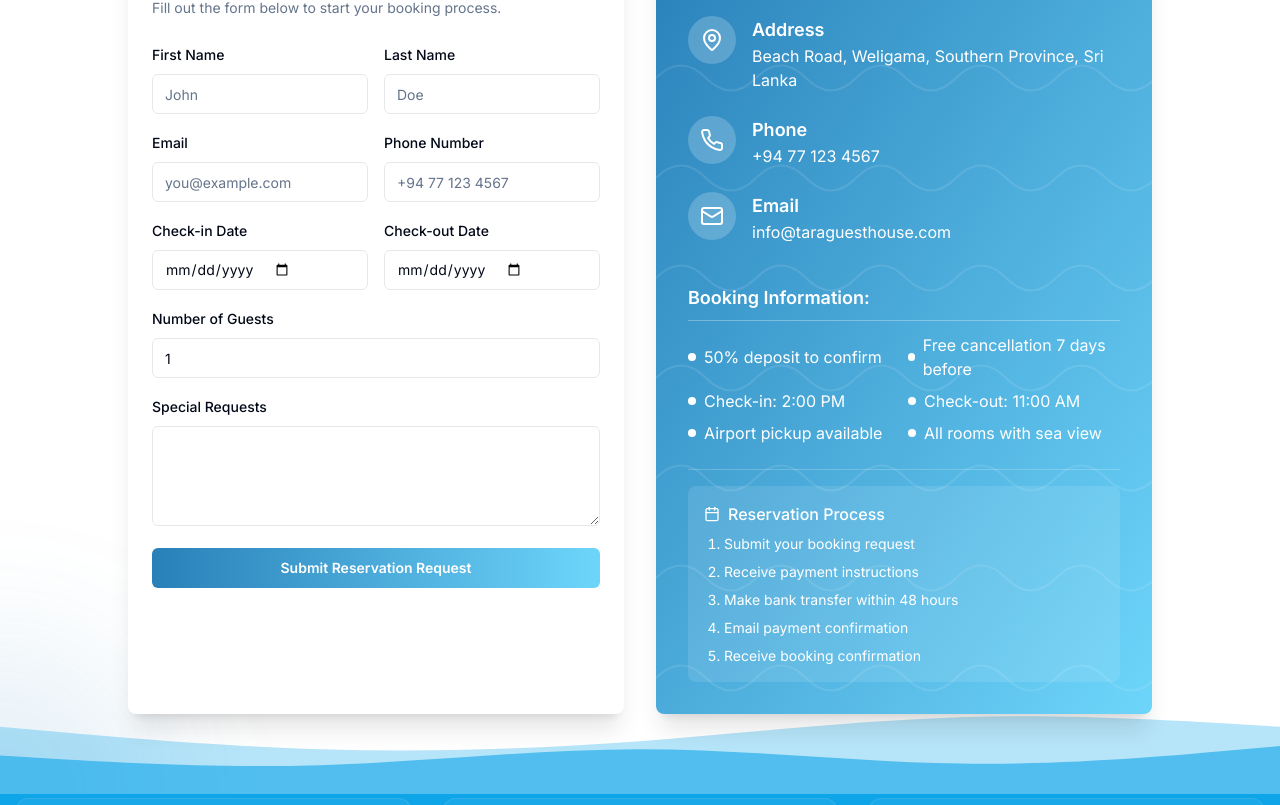
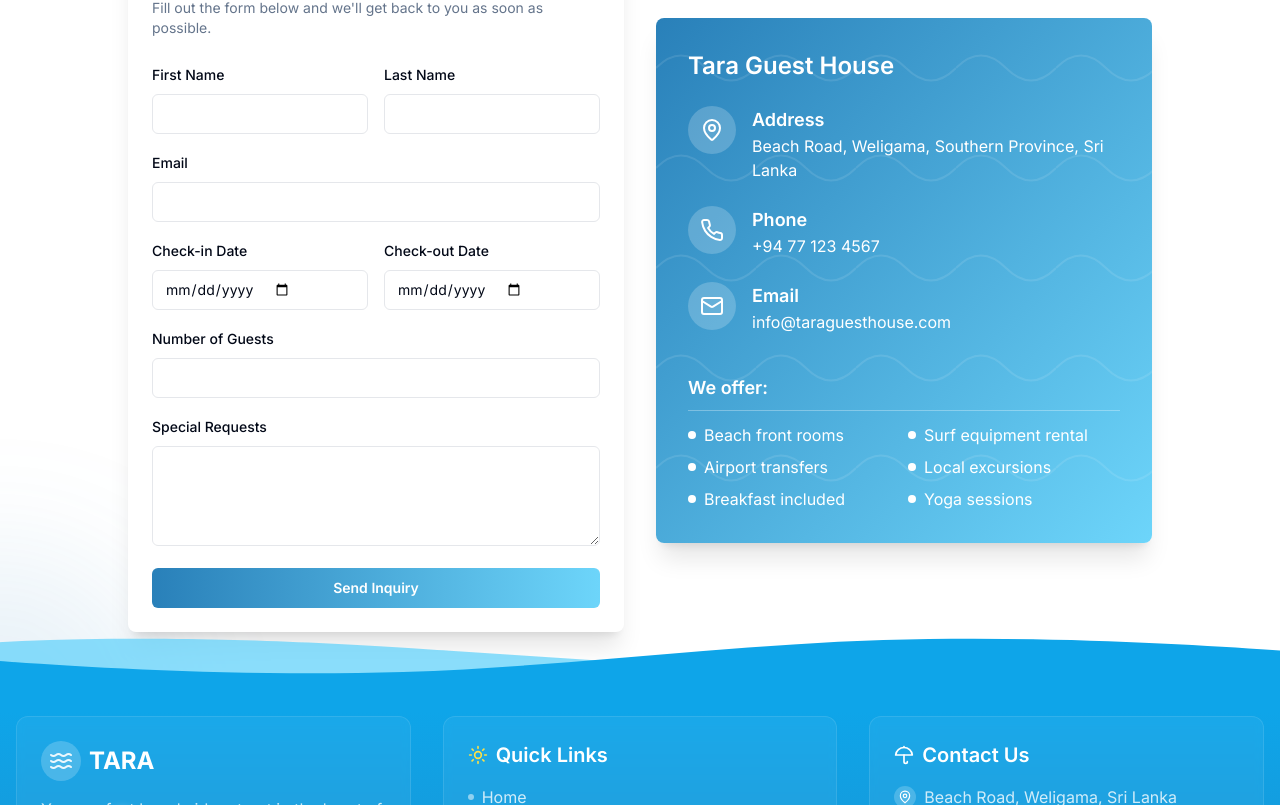
Before and after one commit to KaveeshaKaru/chirp-story-flow, a React (Vite) app: page / in a window 1280 px wide. Shown: the part 2875-3680 px from the top of the page. Built offline with nearby package versions, Linux system fonts and the light colour scheme.

Commit message:
Reverted to commit 4006b0a0d4f3f3b2b23ffe1fd3399ec82436ec2e

```diff
--- a/src/components/ContactSection.tsx
+++ b/src/components/ContactSection.tsx
@@ -5,60 +5,15 @@ import { Input } from "@/components/ui/input";
 import { Label } from "@/components/ui/label";
 import { Card, CardContent, CardDescription, CardHeader, CardTitle } from "@/components/ui/card";
 import { toast } from "sonner";
-import { MapPin, Phone, Mail, CheckCircle2, Calendar, User, CreditCard } from "lucide-react";
-import { useForm } from "react-hook-form";
-import { z } from "zod";
-import { zodResolver } from "@hookform/resolvers/zod";
-import { Form, FormControl, FormDescription, FormField, FormItem, FormLabel, FormMessage } from "@/components/ui/form";
-
-// Create a schema for form validation
-const formSchema = z.object({
-  firstName: z.string().min(2, { message: "First name is required" }),
-  lastName: z.string().min(2, { message: "Last name is required" }),
-  email: z.string().email({ message: "Invalid email address" }),
-  phone: z.string().min(10, { message: "Please enter a valid phone number" }),
-  checkIn: z.string().min(1, { message: "Check-in date is required" }),
-  checkOut: z.string().min(1, { message: "Check-out date is required" }),
-  guests: z.string().min(1, { message: "Number of guests is required" }),
-  requests: z.string().optional(),
-});
-
-type FormValues = z.infer<typeof formSchema>;
+import { MapPin, Phone, Mail, CheckCircle2 } from "lucide-react";
 
 const ContactSection = () => {
   const [isSubmitting, setIsSubmitting] = useState(false);
   const [formStep, setFormStep] = useState(0);
-  const [inquiryNumber, setInquiryNumber] = useState("");
 
-  // Initialize form with react-hook-form
-  const form = useForm<FormValues>({
-    resolver: zodResolver(formSchema),
-    defaultValues: {
-      firstName: "",
-      lastName: "",
-      email: "",
-      phone: "",
-      checkIn: "",
-      checkOut: "",
-      guests: "1",
-      requests: "",
-    },
-  });
-
-  // Generate a unique inquiry number
-  const generateInquiryNumber = () => {
-    const prefix = "TGH";
-    const timestamp = Date.now().toString().slice(-6);
-    const random = Math.floor(Math.random() * 1000).toString().padStart(3, "0");
-    return `${prefix}-${timestamp}-${random}`;
-  };
-
-  const handleSubmit = async (values: FormValues) => {
+  const handleSubmit = async (e: React.FormEvent) => {
+    e.preventDefault();
     setIsSubmitting(true);
-
-    // Generate inquiry number
-    const newInquiryNumber = generateInquiryNumber();
-    setInquiryNumber(newInquiryNumber);
 
     // Simulate API call
     await new Promise(resolve => setTimeout(resolve, 1000));
@@ -72,13 +27,8 @@ const ContactSection = () => {
     setFormStep(1);
   };
 
-  const resetForm = () => {
-    form.reset();
-    setFormStep(0);
-  };
-
   return (
-    <div className="bg-white py-16 md:py-20 relative overflow-hidden">
+    <div className="bg-white py-20 relative overflow-hidden">
       {/* Background decorative elements */}
       <div className="absolute top-0 left-0 w-full h-20 bg-gradient-to-b from-[#f7fcff] to-transparent"></div>
       <div className="absolute -top-40 -right-40 w-80 h-80 bg-[#6dd5fa]/10 rounded-full blur-3xl"></div>
@@ -95,137 +45,53 @@ const ContactSection = () => {
         </div>
 
         <div className="grid grid-cols-1 lg:grid-cols-2 gap-8 max-w-5xl mx-auto">
-          {/* Reservation Form with enhanced validation and error handling */}
+          {/* Contact Form with enhanced styling and animations */}
           <Card className="border-none shadow-xl bg-white hover:shadow-2xl transition-all duration-300 overflow-hidden">
             <div className="h-2 bg-gradient-to-r from-[#2980b9] to-[#6dd5fa]"></div>
             <CardHeader>
-              <CardTitle className="text-2xl text-[#2980b9]">Reservation Request</CardTitle>
+              <CardTitle className="text-2xl text-[#2980b9]">Get in Touch</CardTitle>
               <CardDescription>
-                Fill out the form below to start your booking process.
+                Fill out the form below and we'll get back to you as soon as possible.
               </CardDescription>
             </CardHeader>
             <CardContent>
               {formStep === 0 ? (
-                <Form {...form}>
-                  <form onSubmit={form.handleSubmit(handleSubmit)} className="space-y-4">
+                <form onSubmit={handleSubmit} className="space-y-4">
                   <div className="grid grid-cols-1 sm:grid-cols-2 gap-4">
-                      <FormField
-                        control={form.control}
-                        name="firstName"
-                        render={({ field }) => (
-                          <FormItem className="space-y-2">
-                            <FormLabel>First Name</FormLabel>
-                            <FormControl>
-                              <Input placeholder="John" {...field} className="border-gray-200 focus:border-[#2980b9]" />
-                            </FormControl>
-                            <FormMessage />
-                          </FormItem>
-                        )}
-                      />
-                      <FormField
-                        control={form.control}
-                        name="lastName"
-                        render={({ field }) => (
-                          <FormItem className="space-y-2">
-                            <FormLabel>Last Name</FormLabel>
-                            <FormControl>
-                              <Input placeholder="Doe" {...field} className="border-gray-200 focus:border-[#2980b9]" />
-                            </FormControl>
-                            <FormMessage />
-                          </FormItem>
-                        )}
-                      />
+                    <div className="space-y-2">
+                      <Label htmlFor="first-name">First Name</Label>
+                      <Input id="first-name" className="border-gray-200 focus:border-[#2980b9]" required />
                     </div>
-
+                    <div className="space-y-2">
+                      <Label htmlFor="last-name">Last Name</Label>
+                      <Input id="last-name" className="border-gray-200 focus:border-[#2980b9]" required />
+                    </div>
+                  </div>
+                  <div className="space-y-2">
+                    <Label htmlFor="email">Email</Label>
+                    <Input id="email" type="email" className="border-gray-200 focus:border-[#2980b9]" required />
+                  </div>
                   <div className="grid grid-cols-1 sm:grid-cols-2 gap-4">
-                      <FormField
-                        control={form.control}
-                        name="email"
-                        render={({ field }) => (
-                          <FormItem className="space-y-2">
-                            <FormLabel>Email</FormLabel>
-                            <FormControl>
-                              <Input type="email" placeholder="you@example.com" {...field} className="border-gray-200 focus:border-[#2980b9]" />
-                            </FormControl>
-                            <FormMessage />
-                          </FormItem>
-                        )}
-                      />
-                      <FormField
-                        control={form.control}
-                        name="phone"
-                        render={({ field }) => (
-                          <FormItem className="space-y-2">
-                            <FormLabel>Phone Number</FormLabel>
-                            <FormControl>
-                              <Input placeholder="+94 77 123 4567" {...field} className="border-gray-200 focus:border-[#2980b9]" />
-                            </FormControl>
-                            <FormMessage />
-                          </FormItem>
-                        )}
-                      />
+                    <div className="space-y-2">
+                      <Label htmlFor="check-in">Check-in Date</Label>
+                      <Input id="check-in" type="date" className="border-gray-200 focus:border-[#2980b9]" required />
                     </div>
-
-                    <div className="grid grid-cols-1 sm:grid-cols-2 gap-4">
-                      <FormField
-                        control={form.control}
-                        name="checkIn"
-                        render={({ field }) => (
-                          <FormItem className="space-y-2">
-                            <FormLabel>Check-in Date</FormLabel>
-                            <FormControl>
-                              <Input type="date" {...field} className="border-gray-200 focus:border-[#2980b9]" />
-                            </FormControl>
-                            <FormMessage />
-                          </FormItem>
-                        )}
-                      />
-                      <FormField
-                        control={form.control}
-                        name="checkOut"
-                        render={({ field }) => (
-                          <FormItem className="space-y-2">
-                            <FormLabel>Check-out Date</FormLabel>
-                            <FormControl>
-                              <Input type="date" {...field} className="border-gray-200 focus:border-[#2980b9]" />
-                            </FormControl>
-                            <FormMessage />
-                          </FormItem>
-                        )}
-                      />
+                    <div className="space-y-2">
+                      <Label htmlFor="check-out">Check-out Date</Label>
+                      <Input id="check-out" type="date" className="border-gray-200 focus:border-[#2980b9]" required />
                     </div>
-
-                    <FormField
-                      control={form.control}
-                      name="guests"
-                      render={({ field }) => (
-                        <FormItem className="space-y-2">
-                          <FormLabel>Number of Guests</FormLabel>
-                          <FormControl>
-                            <Input type="number" min="1" {...field} className="border-gray-200 focus:border-[#2980b9]" />
-                          </FormControl>
-                          <FormMessage />
-                        </FormItem>
-                      )}
-                    />
-
-                    <FormField
-                      control={form.control}
-                      name="requests"
-                      render={({ field }) => (
-                        <FormItem className="space-y-2">
-                          <FormLabel>Special Requests</FormLabel>
-                          <FormControl>
+                  </div>
+                  <div className="space-y-2">
+                    <Label htmlFor="guests">Number of Guests</Label>
+                    <Input id="guests" type="number" min="1" className="border-gray-200 focus:border-[#2980b9]" required />
+                  </div>
+                  <div className="space-y-2">
+                    <Label htmlFor="message">Special Requests</Label>
                     <textarea
-                              {...field}
+                      id="message"
                       className="w-full min-h-[100px] p-3 rounded-md border border-gray-200 focus:border-[#2980b9] focus:outline-none focus:ring-1 focus:ring-[#2980b9]"
                     ></textarea>
-                          </FormControl>
-                          <FormMessage />
-                        </FormItem>
-                      )}
-                    />
-
+                  </div>
                   <Button
                     type="submit"
                     className="w-full bg-gradient-to-r from-[#2980b9] to-[#6dd5fa] hover:from-[#2070a0] hover:to-[#5bc4e9] text-white font-semibold py-3"
@@ -239,62 +105,23 @@ const ContactSection = () => {
                         </svg>
                         Processing...
                       </span>
-                      ) : "Submit Reservation Request"}
+                    ) : "Send Inquiry"}
                   </Button>
                 </form>
-                </Form>
               ) : (
-                <div className="py-6 text-center space-y-6">
+                <div className="py-10 text-center space-y-4">
                   <div className="inline-flex items-center justify-center w-16 h-16 rounded-full bg-green-100 text-green-600 mb-4">
                     <CheckCircle2 size={32} />
                   </div>
-
-                  <div className="space-y-2">
-                    <h3 className="text-2xl font-bold text-gray-800">Booking Request Received!</h3>
-                    <p className="text-gray-600">Your inquiry has been submitted successfully.</p>
-                  </div>
-
-                  <div className="bg-blue-50 border border-blue-100 rounded-lg p-6 text-left my-6">
-                    <h4 className="font-semibold text-[#2980b9] mb-3 flex items-center gap-2">
-                      <CreditCard className="h-5 w-5" /> Payment Instructions
-                    </h4>
-
-                    <div className="space-y-4 text-gray-700">
-                      <div className="flex flex-col gap-1">
-                        <span className="font-medium">Your Inquiry Number:</span>
-                        <span className="text-lg font-bold text-[#2980b9]">{inquiryNumber}</span>
-                        <span className="text-sm text-gray-500">Please save this number for reference.</span>
-                      </div>
-
-                      <p>To confirm your reservation, please make a deposit of <strong>30%</strong> of the total booking amount to our bank account:</p>
-
-                      <div className="bg-white p-4 rounded border border-gray-200">
-                        <p><span className="font-medium">Bank:</span> National Bank of Sri Lanka</p>
-                        <p><span className="font-medium">Account Name:</span> Tara Guest House</p>
-                        <p><span className="font-medium">Account Number:</span> 1234-5678-9012-3456</p>
-                        <p><span className="font-medium">Branch Code:</span> 001</p>
-                        <p><span className="font-medium">Payment Reference:</span> {inquiryNumber}</p>
-                      </div>
-
-                      <div className="space-y-2">
-                        <p className="font-medium">Next steps:</p>
-                        <ol className="list-decimal pl-5">
-                          <li>Make the bank transfer within 48 hours</li>
-                          <li>Email a copy of your payment slip to <span className="text-[#2980b9]">bookings@taraguesthouse.com</span></li>
-                          <li>Include your inquiry number in the email subject</li>
-                        </ol>
-                      </div>
-
-                      <p>We'll send your booking confirmation as soon as your payment is verified.</p>
-                    </div>
-                  </div>
-
+                  <h3 className="text-2xl font-bold text-gray-800">Thank You!</h3>
+                  <p className="text-gray-600">Your booking request has been submitted successfully.</p>
+                  <p className="text-gray-600">We'll get back to you within 24 hours to confirm your reservation.</p>
                   <Button
-                    onClick={resetForm}
+                    onClick={() => setFormStep(0)}
                     variant="outline"
                     className="mt-4"
                   >
-                    Make Another Reservation
+                    Submit Another Inquiry
                   </Button>
                 </div>
               )}
@@ -349,61 +176,60 @@ const ContactSection = () => {
                 </div>
 
                 <div className="pt-4">
-                  <p className="font-semibold text-lg mb-3 border-b border-white/30 pb-2">Booking Information:</p>
-                  <ul className="grid grid-cols-1 md:grid-cols-2 gap-2">
+                  <p className="font-semibold text-lg mb-3 border-b border-white/30 pb-2">We offer:</p>
+                  <ul className="grid grid-cols-2 gap-2">
                     <li className="flex items-center gap-2">
                       <span className="h-2 w-2 bg-white rounded-full"></span>
-                      <span>50% deposit to confirm</span>
+                      <span>Beach front rooms</span>
                     </li>
                     <li className="flex items-center gap-2">
                       <span className="h-2 w-2 bg-white rounded-full"></span>
-                      <span>Free cancellation 7 days before</span>
+                      <span>Surf equipment rental</span>
                     </li>
                     <li className="flex items-center gap-2">
                       <span className="h-2 w-2 bg-white rounded-full"></span>
-                      <span>Check-in: 2:00 PM</span>
+                      <span>Airport transfers</span>
                     </li>
                     <li className="flex items-center gap-2">
                       <span className="h-2 w-2 bg-white rounded-full"></span>
-                      <span>Check-out: 11:00 AM</span>
+                      <span>Local excursions</span>
                     </li>
                     <li className="flex items-center gap-2">
                       <span className="h-2 w-2 bg-white rounded-full"></span>
-                      <span>Airport pickup available</span>
+                      <span>Breakfast included</span>
                     </li>
                     <li className="flex items-center gap-2">
                       <span className="h-2 w-2 bg-white rounded-full"></span>
-                      <span>All rooms with sea view</span>
+                      <span>Yoga sessions</span>
                     </li>
                   </ul>
-                </div>
-
-                <div className="mt-6 pt-4 border-t border-white/20">
-                  <div className="bg-white/10 rounded-lg p-4">
-                    <h4 className="font-medium flex items-center gap-2">
-                      <Calendar className="h-4 w-4" /> Reservation Process
-                    </h4>
-                    <ol className="mt-2 space-y-2 list-decimal pl-5 text-sm">
-                      <li>Submit your booking request</li>
-                      <li>Receive payment instructions</li>
-                      <li>Make bank transfer within 48 hours</li>
-                      <li>Email payment confirmation</li>
-                      <li>Receive booking confirmation</li>
-                    </ol>
                 </div>
               </div>
             </div>
           </div>
         </div>
       </div>
+      {/* Decorative wave */}
+      <div className="absolute bottom-0 left-0 right-0 overflow-hidden z-10 h-[120px]">
+        {/* Blue wave - background layer */}
+        <div className="flex w-[5760px] h-full absolute bottom-0 animate-wave-scroll-slow z-0">
+          <svg xmlns="http://www.w3.org/2000/svg" viewBox="0 0 2880 120" preserveAspectRatio="none" className="w-[2880px] h-full">
+            <path fill="#6DD5FA" fillOpacity="0.8" d="M0,64L80,69.3C160,75,320,85,480,80C640,75,800,53,960,48C1120,43,1280,53,1360,58.7L1440,64L1520,69.3C1600,75,1760,85,1920,80C2080,75,2240,53,2400,48C2560,43,2720,53,2800,58.7L2880,64L2880,120L2800,120C2720,120,2560,120,2400,120C2240,120,2080,120,1920,120C1760,120,1600,120,1440,120C1280,120,1120,120,960,120C800,120,640,120,480,120C320,120,160,120,80,120L0,120Z" />
+          </svg>
+          <svg xmlns="http://www.w3.org/2000/svg" viewBox="0 0 2880 120" preserveAspectRatio="none" className="w-[2880px] h-full">
+            <path fill="#6DD5FA" fillOpacity="0.8" d="M0,64L80,69.3C160,75,320,85,480,80C640,75,800,53,960,48C1120,43,1280,53,1360,58.7L1440,64L1520,69.3C1600,75,1760,85,1920,80C2080,75,2240,53,2400,48C2560,43,2720,53,2800,58.7L2880,64L2880,120L2800,120C2720,120,2560,120,2400,120C2240,120,2080,120,1920,120C1760,120,1600,120,1440,120C1280,120,1120,120,960,120C800,120,640,120,480,120C320,120,160,120,80,120L0,120Z" />
+          </svg>
         </div>
 
-      {/* Static wavy background decoration */}
-      <div className="absolute bottom-0 left-0 right-0 h-24">
-        <svg xmlns="http://www.w3.org/2000/svg" viewBox="0 0 1440 320" preserveAspectRatio="none" className="h-full w-full">
-          <path fill="#0ea5e9" fillOpacity="0.3" d="M0,96L60,112C120,128,240,160,360,170.7C480,181,600,171,720,144C840,117,960,75,1080,64C1200,53,1320,75,1380,85.3L1440,96L1440,320L1380,320C1320,320,1200,320,1080,320C960,320,840,320,720,320C600,320,480,320,360,320C240,320,120,320,60,320L0,320Z"></path>
-          <path fill="#0ea5e9" fillOpacity="0.6" d="M0,192L60,202.7C120,213,240,235,360,224C480,213,600,171,720,170.7C840,171,960,213,1080,218.7C1200,224,1320,192,1380,176L1440,160L1440,320L1380,320C1320,320,1200,320,1080,320C960,320,840,320,720,320C600,320,480,320,360,320C240,320,120,320,60,320L0,320Z"></path>
+        {/* White wave - top layer */}
+        <div className="flex w-[5760px] h-full absolute bottom-0 animate-wave-scroll z-10">
+          <svg xmlns="http://www.w3.org/2000/svg" viewBox="0 0 2880 120" preserveAspectRatio="none" className="w-[2880px] h-full">
+            <path fill="#0ea5e9" fillOpacity="1" d="M0,64L80,69.3C160,75,320,85,480,80C640,75,800,53,960,48C1120,43,1280,53,1360,58.7L1440,64L1520,69.3C1600,75,1760,85,1920,80C2080,75,2240,53,2400,48C2560,43,2720,53,2800,58.7L2880,64L2880,120L2800,120C2720,120,2560,120,2400,120C2240,120,2080,120,1920,120C1760,120,1600,120,1440,120C1280,120,1120,120,960,120C800,120,640,120,480,120C320,120,160,120,80,120L0,120Z" />
           </svg>
+          <svg xmlns="http://www.w3.org/2000/svg" viewBox="0 0 2880 120" preserveAspectRatio="none" className="w-[2880px] h-full">
+            <path fill="#0ea5e9" fillOpacity="1" d="M0,64L80,69.3C160,75,320,85,480,80C640,75,800,53,960,48C1120,43,1280,53,1360,58.7L1440,64L1520,69.3C1600,75,1760,85,1920,80C2080,75,2240,53,2400,48C2560,43,2720,53,2800,58.7L2880,64L2880,120L2800,120C2720,120,2560,120,2400,120C2240,120,2080,120,1920,120C1760,120,1600,120,1440,120C1280,120,1120,120,960,120C800,120,640,120,480,120C320,120,160,120,80,120L0,120Z" />
+          </svg>
+        </div>
       </div>
     </div>
   );
```
Lines whose indentation alone changed are shown as unchanged.
